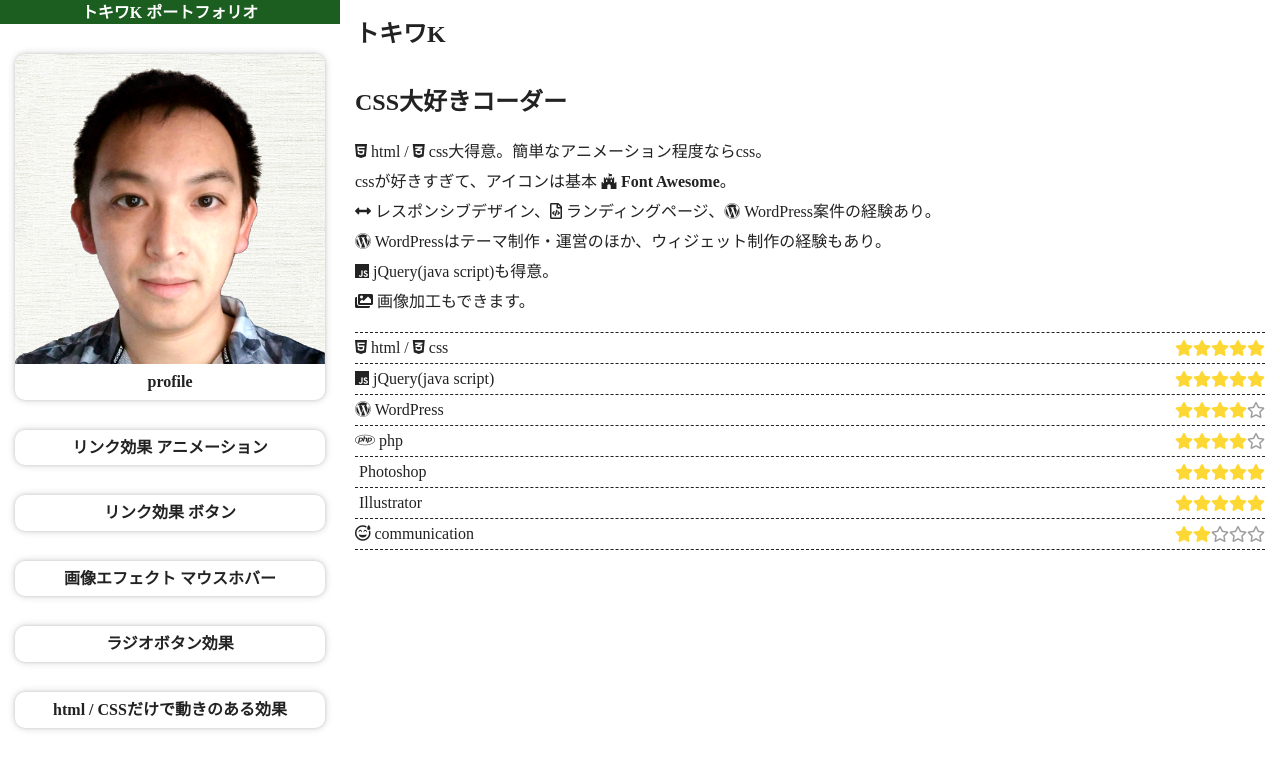
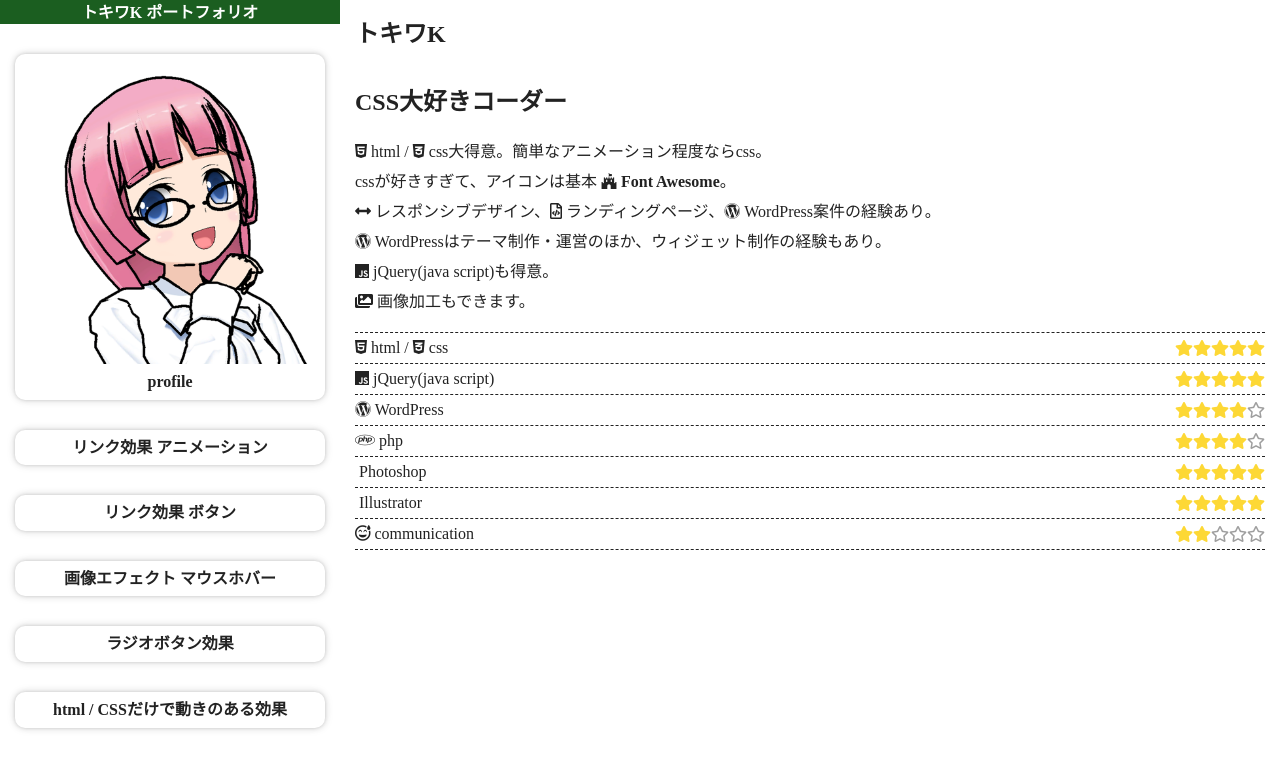
Before and after one commit to tokiwa19791123/tokiwa_k, a plain HTML site: page docs/index.html in a window 1280 px wide. Drawn offline with nearby package versions, Linux system fonts and the light colour scheme.

Commit message:
2020.05.08 プロフ画像差し替え

```diff
--- a/docs/index.html
+++ b/docs/index.html
@@ -379,7 +379,7 @@
 
 	<div class="side-grid">
 		<div class="side-grid-item">
-			<a href="#profile" class="side-grid-item-image"><img src="./public/images/profile2.png" class="profile-image" alt="profile"></a>
+			<a href="#profile" class="side-grid-item-image"><img src="./public/images/profile.png" class="profile-image" alt="profile"></a>
 			<a href="#profile" class="side-grid-item-link">profile</a>
 		</div>
 
```
Also changed, not shown: docs/public/images/profile.png (added).
